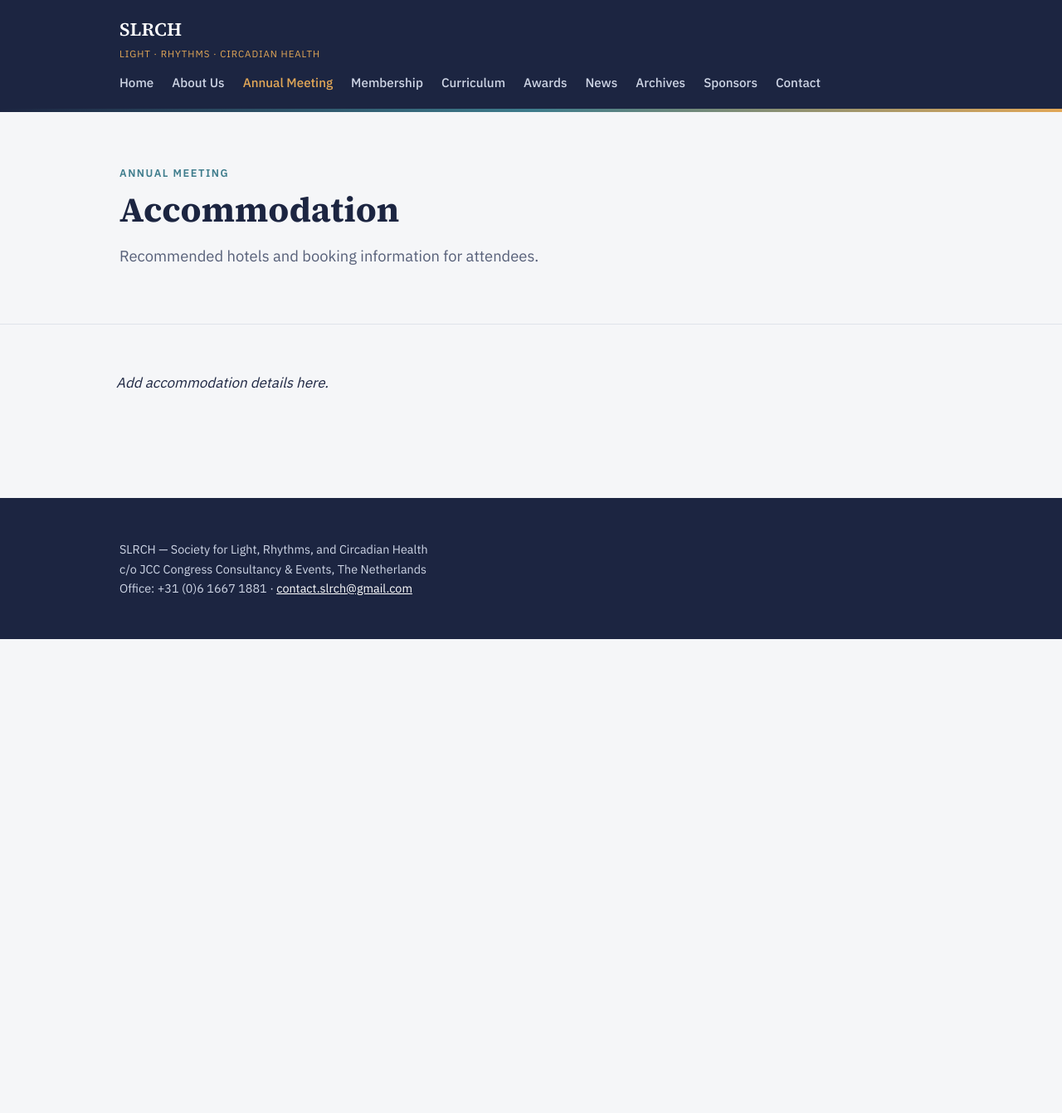
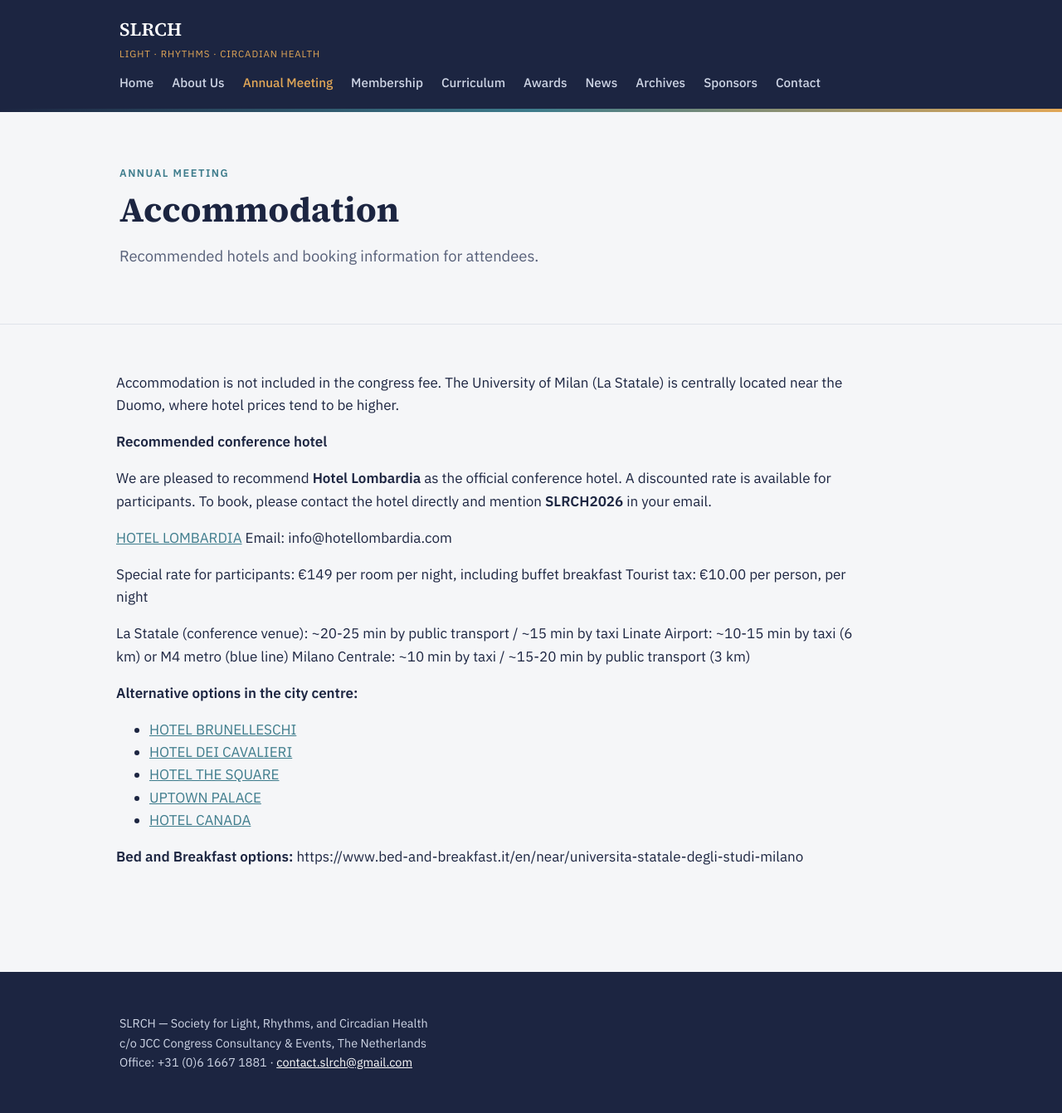
Before and after one commit to SLRCH-Society/SLRCH-website, a Jekyll site: the page built from docs/accommodation.md, in a window 1280 px wide. Shown: the whole page at 83% size. Built offline with Jekyll 4.4.1, drawn with Linux system fonts in a browser that asks for light colours; before the commit the page ends 900 px from its top, so only the background shows below that.

Commit message:
Added code of conduct, sponsor package, accommodation info

```diff
--- a/docs/accommodation.md
+++ b/docs/accommodation.md
@@ -7,4 +7,31 @@
 lede: Recommended hotels and booking information for attendees.
 ---
 
-*Add accommodation details here.*
+Accommodation is not included in the congress fee. The University of Milan (La Statale) is centrally located near the Duomo, where hotel prices tend to be higher.
+
+**Recommended conference hotel**
+
+We are pleased to recommend **Hotel Lombardia** as the official conference hotel. A discounted rate is available for participants. To book, please contact the hotel directly and mention **SLRCH2026** in your email.
+
+[HOTEL LOMBARDIA](https://www.hotellombardia.com)
+Email: info@hotellombardia.com
+
+Special rate for participants:
+€149 per room per night, including buffet breakfast
+Tourist tax: €10.00 per person, per night
+
+La Statale (conference venue): ~20-25 min by public transport / ~15 min by taxi
+Linate Airport: ~10-15 min by taxi (6 km) or M4 metro (blue line)
+Milano Centrale: ~10 min by taxi / ~15-20 min by public transport (3 km)
+
+
+**Alternative options in the city centre:**
+
+- [HOTEL BRUNELLESCHI](https://www.hotelbrunelleschi.net)
+- [HOTEL DEI CAVALIERI](https://www.hoteldeicavalieri.com)
+- [HOTEL THE SQUARE](https://www.thesquaremilano.com)
+- [UPTOWN PALACE](https://www.uptownpalace.com)
+- [HOTEL CANADA](https://www.canadahotel.it)
+
+**Bed and Breakfast options:**
+https://www.bed-and-breakfast.it/en/near/universita-statale-degli-studi-milano
```
Also changed, not shown: docs/code-of-conduct.md (+1 -1 lines), docs/sponsor-package.md (+5 -1 lines), 1 other file.
